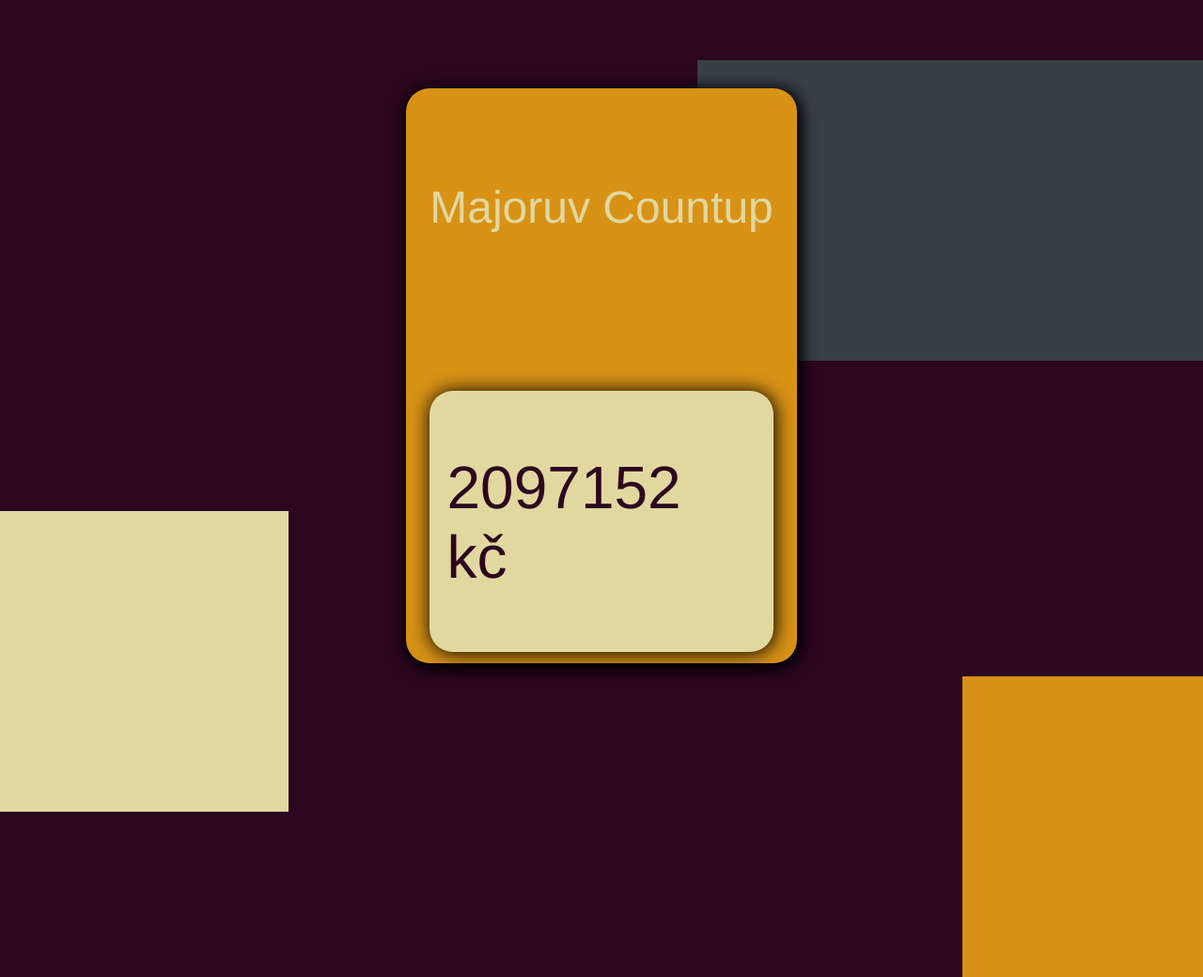
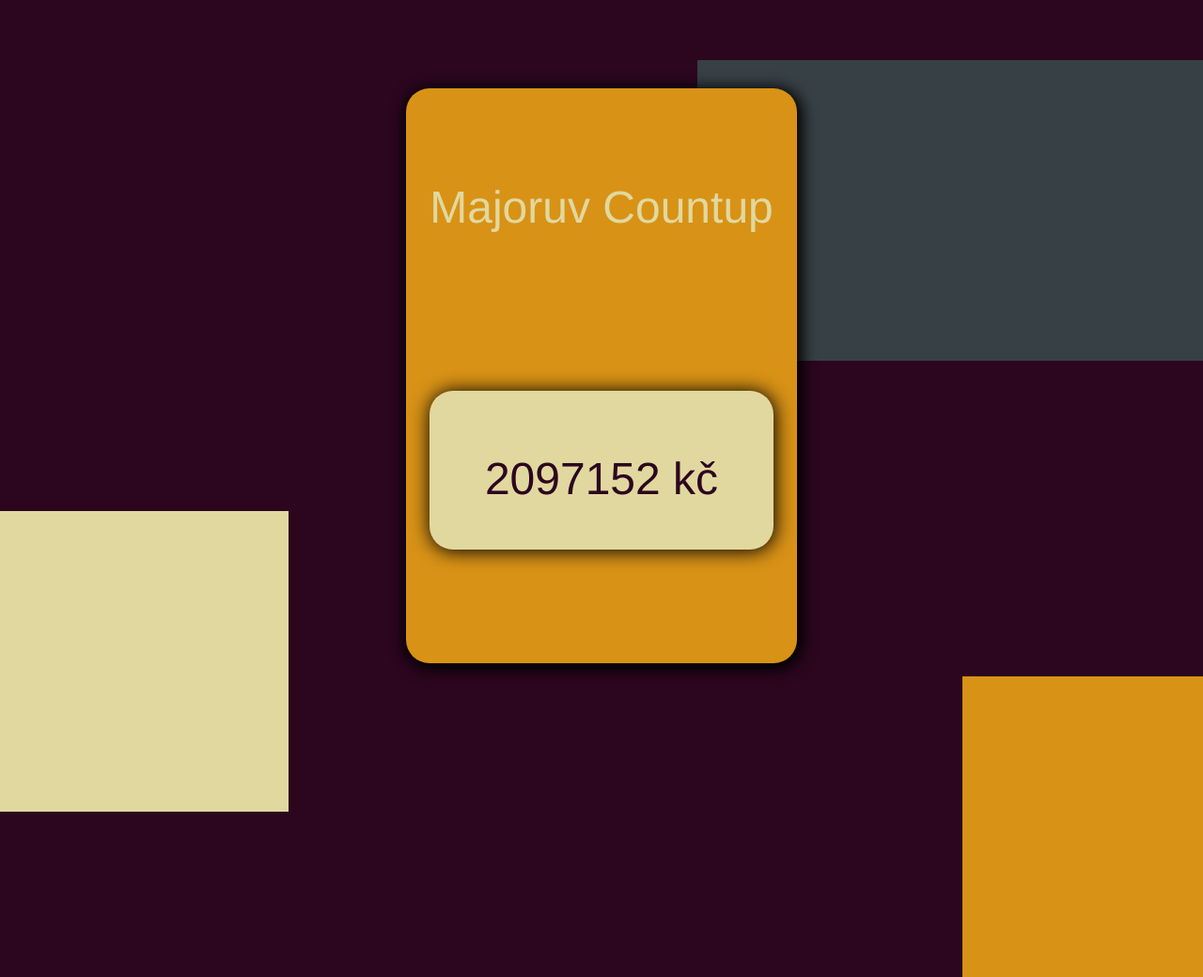
Before and after one commit to simonfrayer/Major-Countdown, a plain HTML site: page index.html in a window 1280 px wide. Shown: the top 1040 px of the page at 94% size. Drawn offline with Linux system fonts and the light colour scheme.

Commit message:
number sizing update

```diff
--- a/style.css
+++ b/style.css
@@ -46,7 +46,7 @@ body{
     display: flex;
     justify-content: center;
     align-items: center;
-    font-size: 4rem;
+    font-size: 100%;
     z-index: 3;
     background-color: #E1D89F;
     border-radius: 25px;
```
